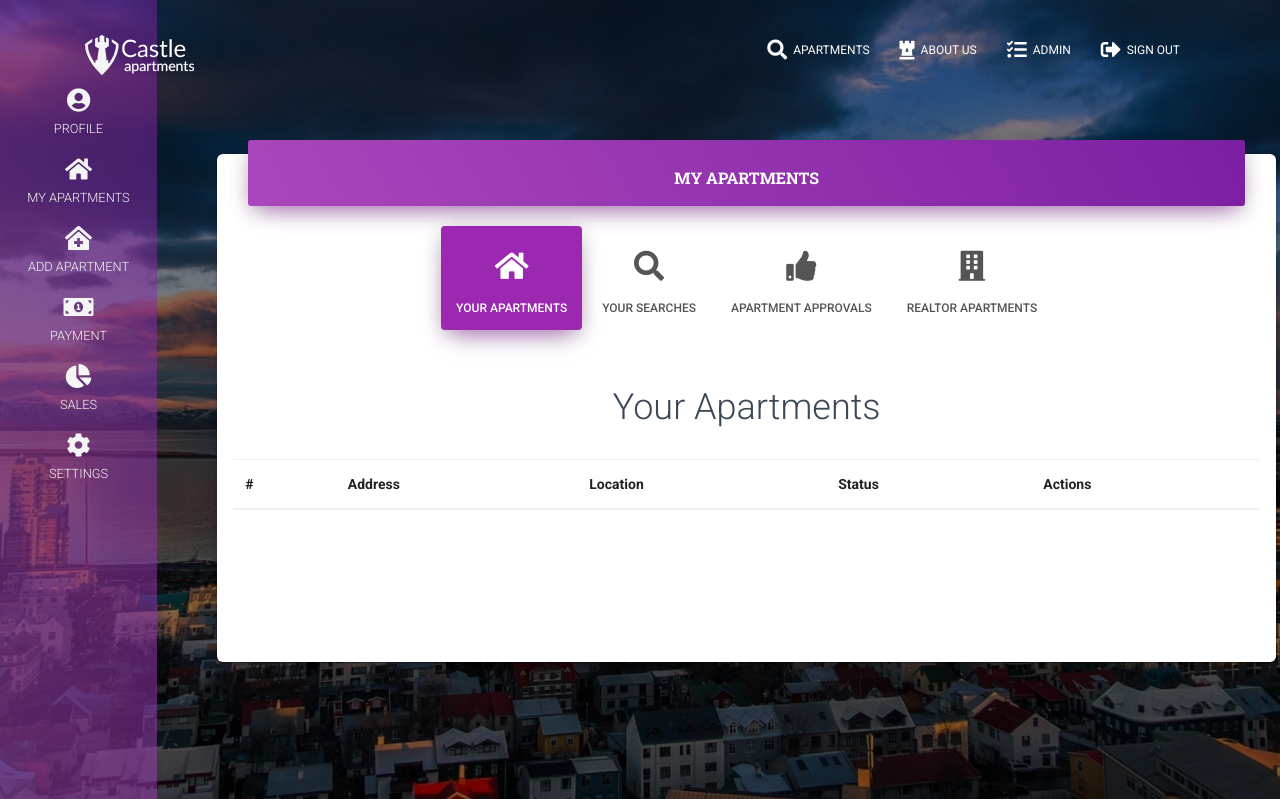
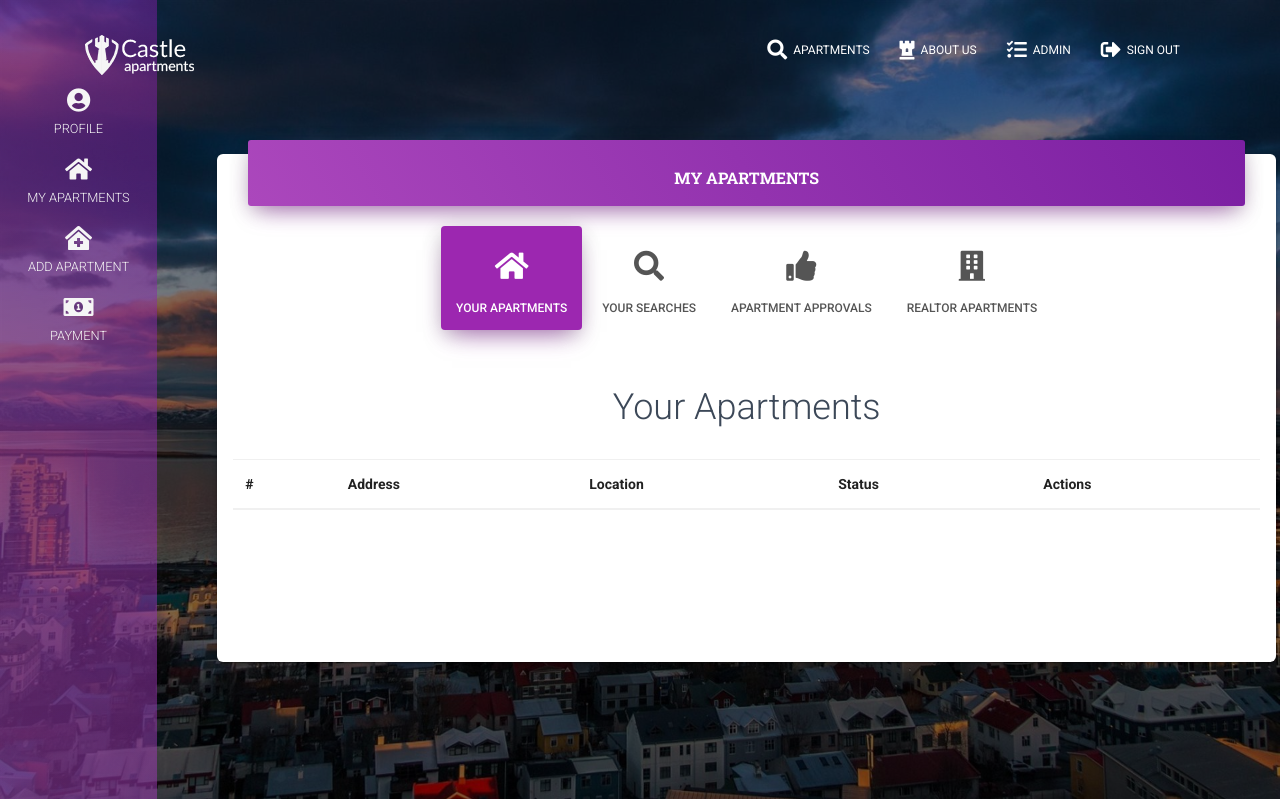
Before and after one commit to castleapartments/Castle_apartments, a Django app: page /apartments/my in a window 1280 px wide. Shown: the top 799 px of the page. Run offline with Django 3.2, Linux system fonts and the light colour scheme; the visitor is signed in with stand-in values (Sample User, id 1); data that the repository does not hold is empty; some libraries are stand-ins or nearby versions.

Commit message:
Removed Sales and Settings

```diff
--- a/templates/_sidemenu.html
+++ b/templates/_sidemenu.html
@@ -39,24 +39,7 @@
                     Payment
                   </a>
                 </li>
-              {% if user.is_staff %}
-              <li class="nav-item">
-                  <a class="nav-link" href="#">
-                    <div class="menu-icon">
-                        <i class="fas fa-chart-pie"></i>
-                    </div>
-                    Sales
-                  </a>
-                </li>
-                <li class="nav-item">
-                    <a class="nav-link" href="#">
-                      <div class="menu-icon">
-                          <i class="fas fa-cog"></i>
-                      </div>
-                      Settings
-                    </a>
-                  </li>
-                {% endif %}
+
             </ul>
         </div>
       </nav>
```
